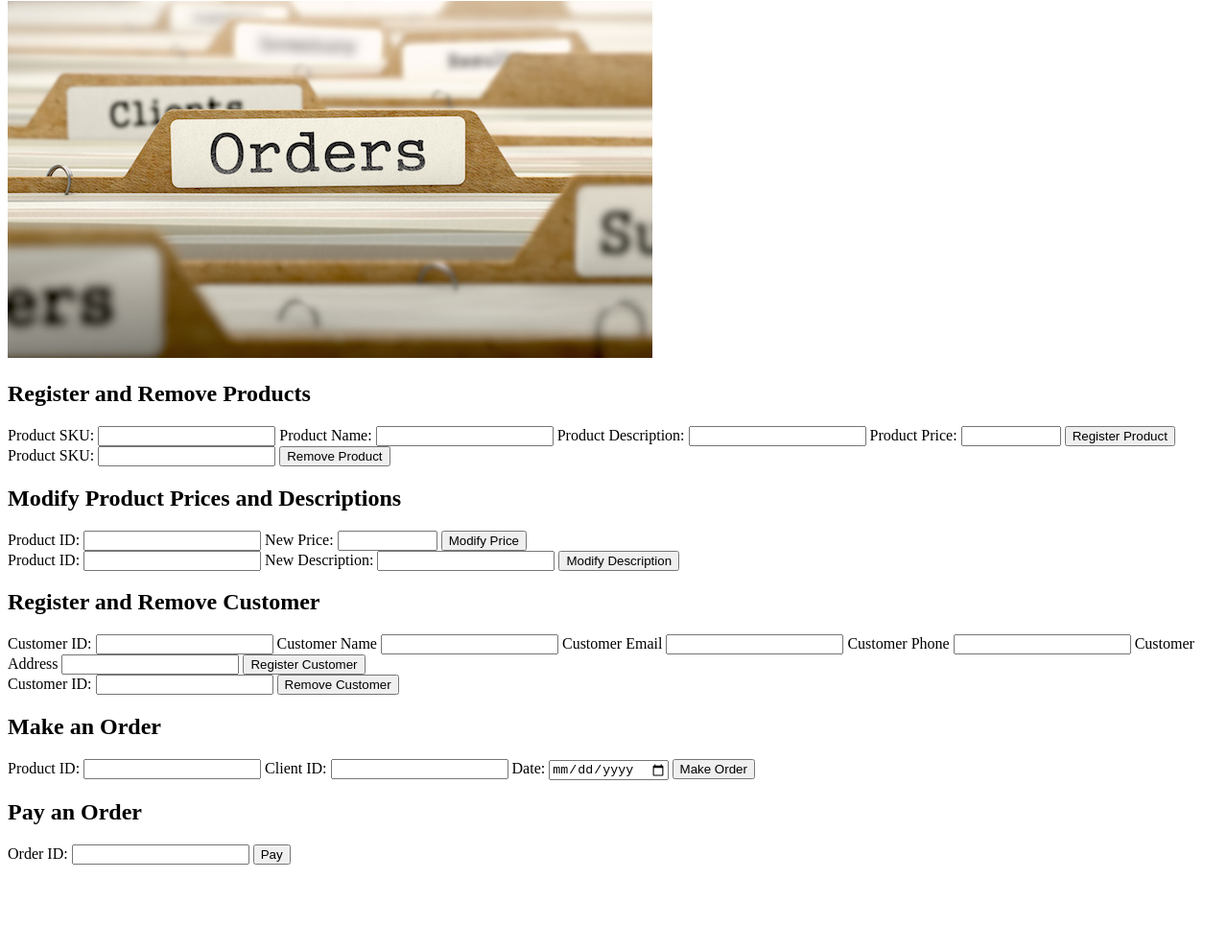
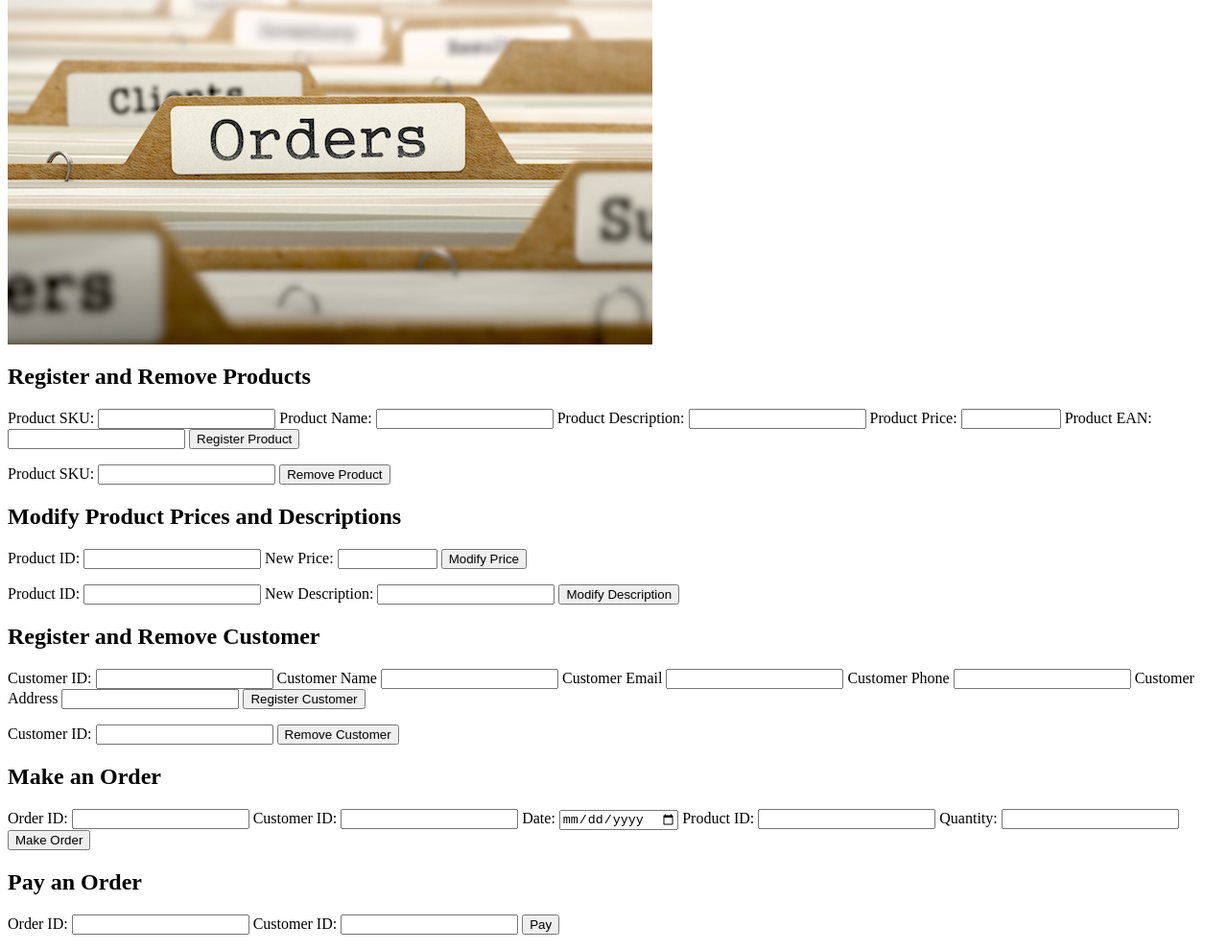
Before and after one commit to thomastabs/SQL-Database, a plain HTML site: page Project 3/web/index.HTML in a window 1280 px wide. Shown: the part 79-1069 px from the top of the page at 96% size. Before the commit the page ends 988 px from the top, so only its background shows below. Drawn offline with Linux system fonts and the light colour scheme.

Commit message:
index restored

```diff
--- a/Project 3/web/index.HTML
+++ b/Project 3/web/index.HTML
@@ -1,14 +1,14 @@
-<!DOCTYPE html>
 <html>
 <head>
   <title>Web App Prototype</title>
 </head>
+
 <body>
   <h1>Web App Prototype</h1>
   <img src="orders-post.jpg" alt="OLX">
 
   <h2>Register and Remove Products</h2>
-  <form action="/register_product.cgi" method="post">
+  <form action="/main.py" method="post">
      <label for="product_sku">Product SKU:</label>
      <input type="text" id="product_sku" name="product_name" required>
      <label for="product_name">Product Name:</label>
@@ -17,26 +17,27 @@
      <input type="text" id="product_description" name="product_description" required>
      <label for="product_price">Product Price:</label>
      <input type="number" id="product_price" name="product_price" min="0" max="10000" step="0.01" required>
+     <label for="product_ean">Product EAN:</label>
+     <input type="number" id="product_ean" name="product_ean">
      <input type="submit" value="Register Product">
   </form>
 
-  <form action="/remove_product" method="post">
+  <form action="/main.py" method="post">
     <label for="product_id">Product SKU:</label>
     <input type="text" id="product_id" name="product_id" required>
     <input type="submit" value="Remove Product">
   </form>
 
-
   <h2>Modify Product Prices and Descriptions</h2>
-  <form action="/modify_product_price" method="post">
+  <form action="/main.py" method="post">
     <label for="product_id_price">Product ID:</label>
     <input type="text" id="product_id_price" name="product_id_price" required>
     <label for="new_price">New Price:</label>
-    <input type="number" id="new_price" name="new_price" min="0" max="10000" step="0.10" required>
+    <input type="number" id="new_price" name="new_price" min="0" max="10000" step="0.05" required>
     <input type="submit" value="Modify Price">
   </form>
 
-  <form action="/modify_product_description" method="post">
+  <form action="/main.py" method="post">
     <label for="product_id_description">Product ID:</label>
     <input type="text" id="product_id_description" name="product_id_description" required>
     <label for="new_description">New Description:</label>
@@ -44,43 +45,48 @@
     <input type="submit" value="Modify Description">
   </form>
 
-
   <h2>Register and Remove Customer</h2>
-  <form action="/register_customer" method="post">
+  <form action="/main.py" method="post">
     <label for="customer_register_id">Customer ID:</label>
-    <input type="text" id="customer_register_id" name="customer_register_id" required>
-    <label for="client_register_name">Customer Name</label>
-    <input type="text" id="client_register_name" name="client_register_name" required>
-    <label for="client_register_email">Customer Email</label>
-    <input type="email" id="client_register_email" name="client_register_email" required>
-    <label for="client_register_phone">Customer Phone</label>
-    <input type="tel" id="client_register_phone" name="client_register_phone" pattern="[0-9]{9}" required>
-    <label for="client_register_address">Customer Address</label>
-    <input type="text" id="client_register_address" name="client_register_address" required>
+    <input type="number" id="customer_register_id" name="customer_register_id" required>
+    <label for="customer_register_name">Customer Name</label>
+    <input type="text" id="customer_register_name" name="customer_register_name" required>
+    <label for="customer_register_email">Customer Email</label>
+    <input type="email" id="customer_register_email" name="customer_register_email" required>
+    <label for="customer_register_phone">Customer Phone</label>
+    <input type="tel" id="customer_register_phone" name="customer_register_phone" pattern="[0-9]{9}" required>
+    <label for="customer_register_address">Customer Address</label>
+    <input type="text" id="customer_register_address" name="customer_register_address" required>
     <input type="submit" value="Register Customer">
   </form>
 
-  <form action="/remove_client" method="post">
+  <form action="/main.py" method="post">
     <label for="customer_id">Customer ID:</label>
-    <input type="text" id="customer_id" name="customer_id" required>
+    <input type="number" id="customer_id" name="customer_id" required>
     <input type="submit" value="Remove Customer">
   </form>
 
   <h2>Make an Order</h2>
-  <form action="/make_order" method="post">
-    <label for="product_id_order">Product ID:</label>
-    <input type="text" id="product_id_order" name="product_id_order" required>
-    <label for="client_id_order">Client ID:</label>
-    <input type="text" id="client_id_order" name="client_id_order" required>
+  <form action="/main.py" method="post">
+    <label for="order_no">Order ID:</label>
+    <input type="number" id="order_no" name="order_no" required>
+    <label for="client_id_order">Customer ID:</label>
+    <input type="number" id="client_id_order" name="client_id_order" required>
     <label for="date">Date:</label>
     <input type="date" id="date" name="date" required>
+    <label for="product_order_sku">Product ID:</label>
+    <input type="text" id="product_order_sku" name="product_order_sku" required>
+    <label for="qty">Quantity:</label>
+    <input type="number" id="qty" name="qty" required>
     <input type="submit" value="Make Order">
   </form>
 
   <h2>Pay an Order</h2>
-  <form action="/simulate_payment" method="post">
+  <form action="/main.py" method="post">
     <label for="order_id">Order ID:</label>
-    <input type="text" id="order_id" name="order_id" required>
+    <input type="number" id="order_id" name="order_id" required>
+    <label for="customer_no">Customer ID:</label>
+    <input type="number" id="customer_no" name="customer_no" required>
     <input type="submit" value="Pay">
   </form>
 
```
Lines whose indentation alone changed are shown as unchanged.
